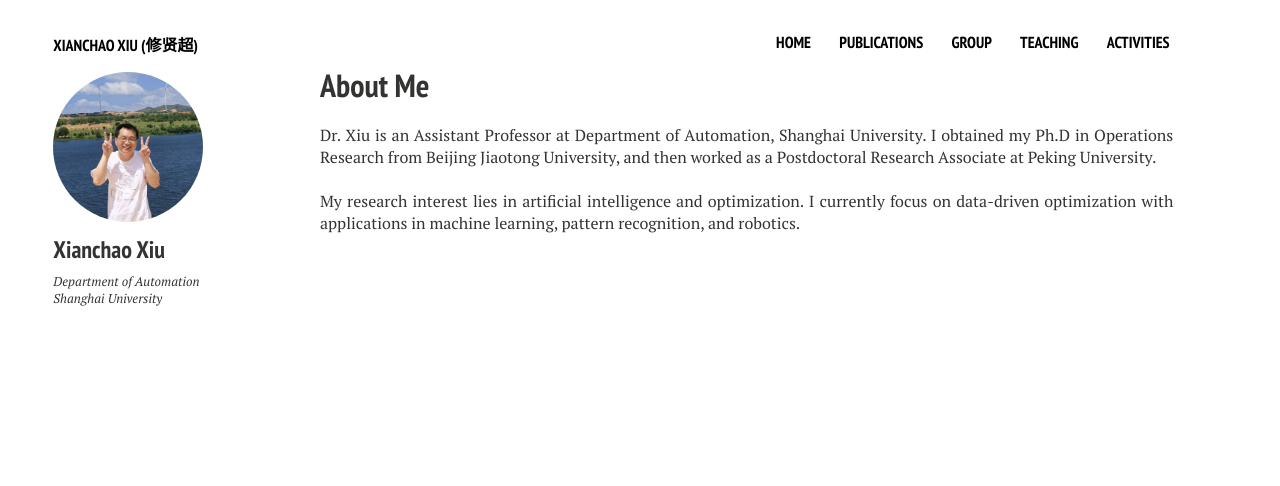
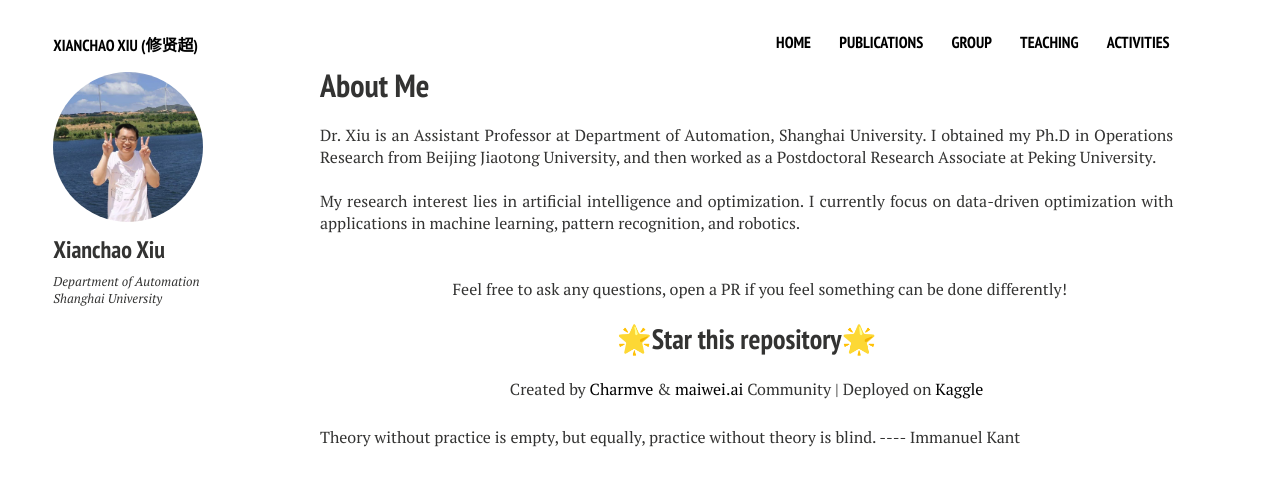
Before and after one commit to xianchaoxiu/xianchaoxiu.github.io, a Jekyll site: the page built from index.md, in a window 1280 px wide. Shown: the top 486 px of the page. Built offline with Jekyll 4.4.1, drawn with Linux system fonts in a browser that asks for light colours; nearby versions of some CDN libraries.

Commit message:
Update home2.html

```diff
--- a/_layouts/home2.html
+++ b/_layouts/home2.html
@@ -34,8 +34,12 @@
 	      My research interest lies in artificial intelligence and optimization.
 	      I currently focus on data-driven optimization with applications in machine learning, pattern recognition, and robotics. <br><br>
 
+<br>
+<p align="center">Feel free to ask any questions, open a PR if you feel something can be done differently!</p>
+<h2 align="center">🌟Star this repository🌟</h2>
+<p align="center">Created by <a href="https://github.com/Charmve">Charmve</a> & <a href="https://github.com/MaiweiAI">maiwei.ai</a> Community | Deployed on <a href="https://www.kaggle.com/yidazhang07/bridge-cracks-image">Kaggle</a></p>
 
-
+	      Theory without practice is empty, but equally, practice without theory is blind. ---- Immanuel Kant
 
 </p>
 
```
